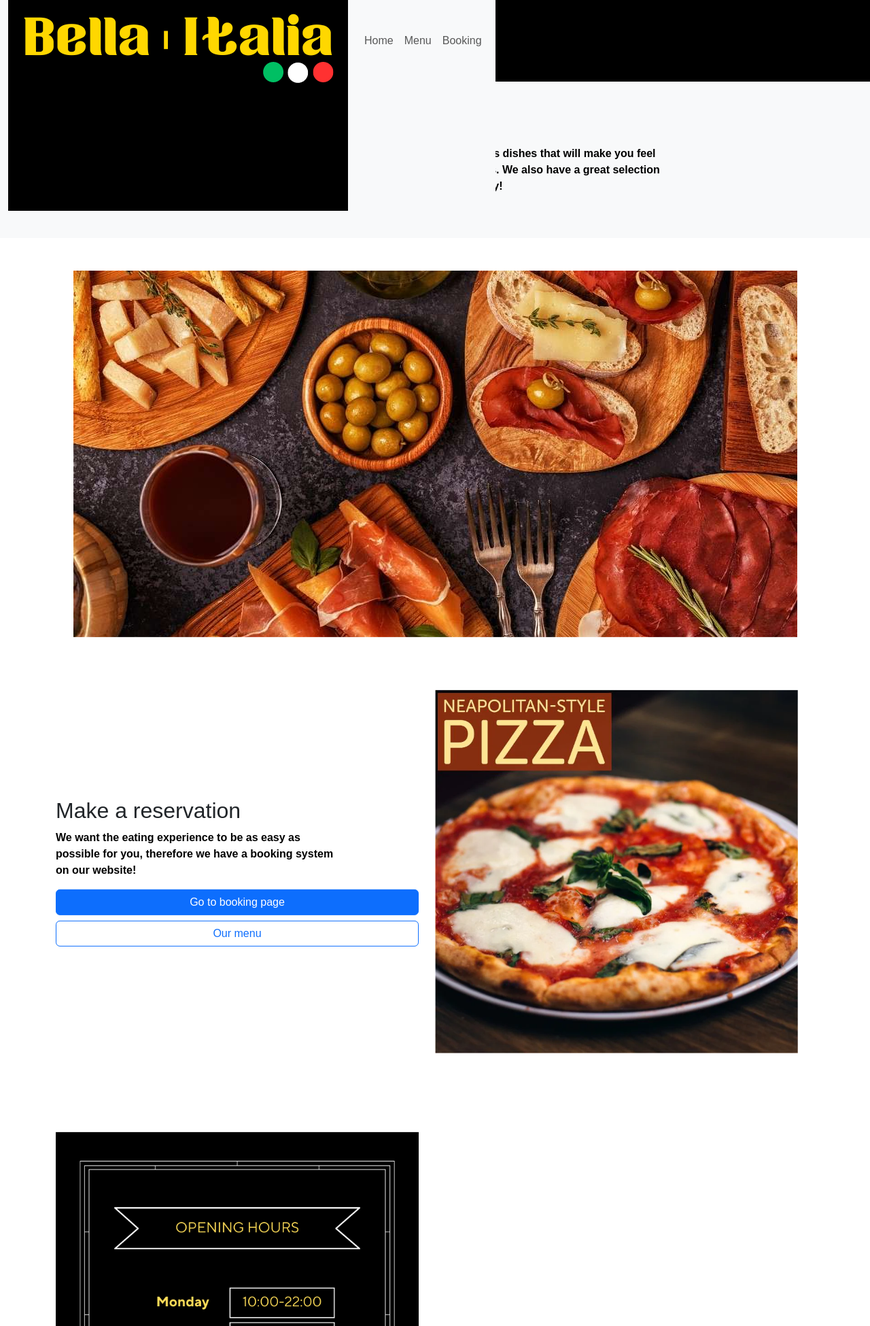
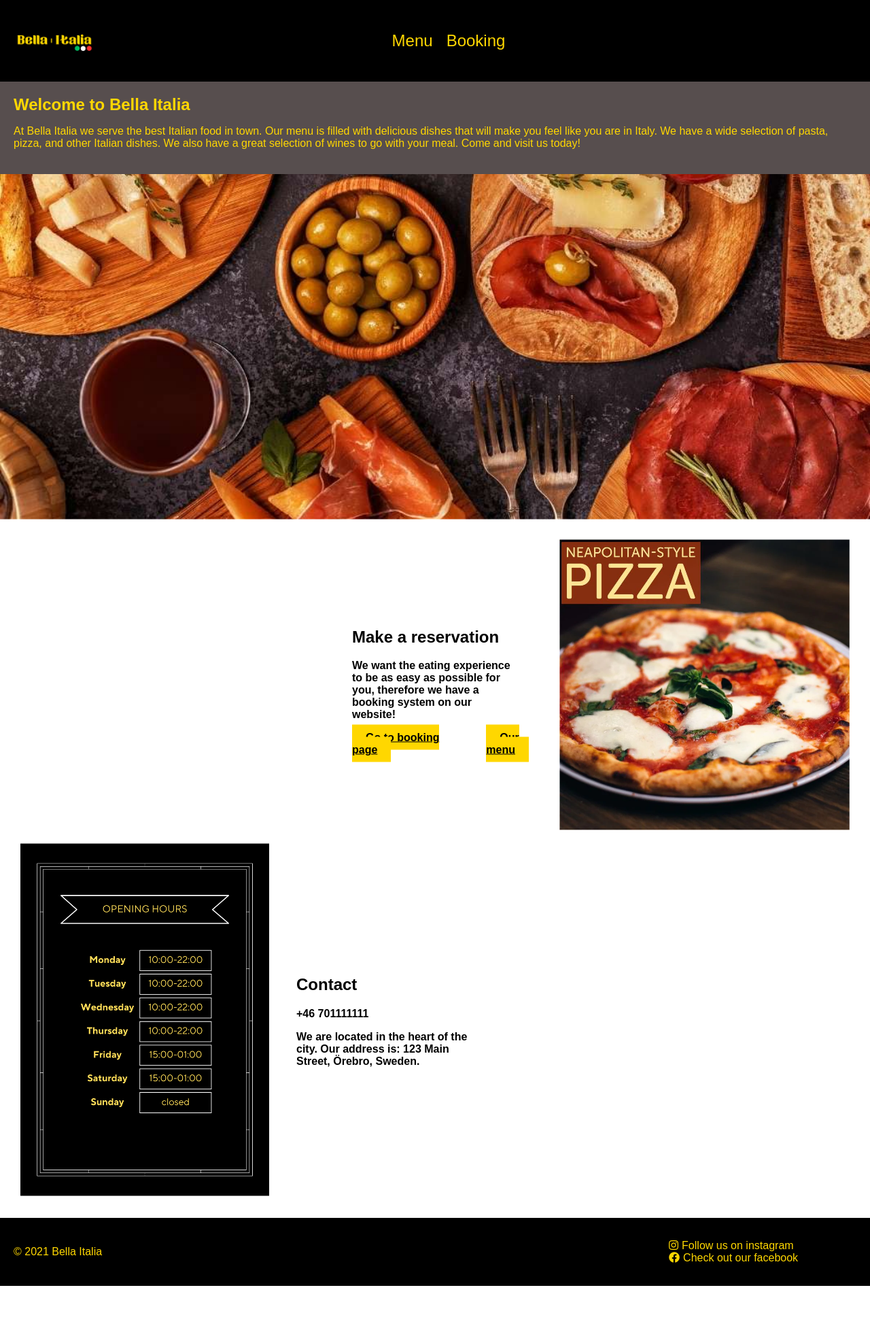
Before and after one commit to linusapelgren/bellaitalia, a Django app: page / in a window 1280 px wide. Shown: the top 1950 px of the page at 68% size. After the commit the page ends 1891 px from the top, so only its background shows below. Run offline with Django 5.2, Linux system fonts and the light colour scheme.

Commit message:
Modified home page template

```diff
--- a/home/templates/home/index.html
+++ b/home/templates/home/index.html
@@ -4,96 +4,85 @@
     {% load static %}
     <meta charset="UTF-8">
     <meta name="viewport" content="width=device-width, initial-scale=1.0">
+    <!-- Favicon for the site -->
     <link rel="icon" href="{% static 'images/favicon.ico' %}" type="image/x-icon">
+    <!-- Font Awesome for icons -->
     <link rel="stylesheet" href="https://cdnjs.cloudflare.com/ajax/libs/font-awesome/5.15.3/css/all.min.css">
-    <link href="https://cdn.jsdelivr.net/npm/bootstrap@5.3.0/dist/css/bootstrap.min.css" rel="stylesheet">
+    <!-- Custom CSS styles -->
     <link rel="stylesheet" href="{% static 'css/styles.css' %}">
     <title>Bella Italia</title>
 </head>
 <body>
-    <header>
-        <nav class="navbar navbar-expand-lg navbar-light bg-light">
-            <div class="container-fluid">
-                <a class="navbar-brand" href="#">
-                    <img src="{% static 'images/logo.png' %}" alt="Logo" class="logo" height="40">
-                </a>
-                <button class="navbar-toggler" type="button" data-bs-toggle="collapse" data-bs-target="#navbarNav" aria-controls="navbarNav" aria-expanded="false" aria-label="Toggle navigation">
-                    <span class="navbar-toggler-icon"></span>
+    <header id="header">
+        <div class="logocontainer">
+            <!-- Site logo -->
+            <img src="{% static 'images/logo.png' %}" alt="Logo" class="logo">
+        </div>
+        <nav id="menu">
+            <ul>
+                <!-- Navigation links -->
+                <li><a href="{% url 'menu' %}">Menu</a></li>
+                <li><a href="{% url 'make_reservation' %}">Booking</a></li>
+            </ul>
+        </nav>
+        <!-- Menu button for small screens -->
+        <div id="menusmallscreen">
+            <button class="menubtn">
+                <i class="fas fa-bars"></i>
             </button>
-                <div class="collapse navbar-collapse" id="navbarNav">
-                    <ul class="navbar-nav ms-auto">
-                        <li class="nav-item">
-                            <a class="nav-link" href="{% url 'home' %}">Home</a>
-                        </li>
-                        <li class="nav-item">
-                            <a class="nav-link" href="{% url 'menu' %}">Menu</a>
-                        </li>
-                        <li class="nav-item">
-                            <a class="nav-link" href="{% url 'make_reservation' %}">Booking</a>
-                        </li>
+        </div>
+        <!-- Side navigation for small screens -->
+        <div id="sidenav" class="sidenav">
+            <a href="{% url 'menu' %}">Menu</a>
+            <a href="{% url 'make_reservation' %}">Booking</a>
+        </div>
+    </header>
+    <section class="welcomebanner">
+        <h2>Welcome to Bella Italia</h2>
+        <p>At Bella Italia we serve the best Italian food in town. Our menu is filled with delicious dishes that will make you feel like you are in Italy. We have a wide selection of pasta, pizza, and other Italian dishes. We also have a great selection of wines to go with your meal. Come and visit us today!</p>
+    </section>
+    <section class="foodbanner">
+        <!-- Banner image of Italian food -->
+        <img src="{% static 'images/italianfood.jpg' %}" alt="Italian food">
+    </section>
+    <section class="content">
+        <div class="row">
+            <div class="container">
+                <h2>Make a reservation</h2>
+                <p>We want the eating experience to be as easy as possible for you, therefore we have a booking system on our website!</p>
+                <ul id="buttons">
+                    <li><a href="{% url 'make_reservation' %}">Go to booking page</a></li>
+                    <li><a href="{% url 'menu' %}">Our menu</a></li>
                 </ul>
             </div>
-            </div>
-        </nav>
-    </header>
-
-    <section class="text-center bg-light p-5">
-        <div class="container">
-            <h2>Welcome to Bella Italia</h2>
-            <p class="lead">At Bella Italia we serve the best Italian food in town. Our menu is filled with delicious dishes that will make you feel like you are in Italy. We have a wide selection of pasta, pizza, and other Italian dishes. We also have a great selection of wines to go with your meal. Come and visit us today!</p>
-        </div>
-    </section>
-
-    <section>
-        <div class="container text-center my-5">
-            <img src="{% static 'images/italianfood.jpg' %}" alt="Italian food" class="img-fluid">
-        </div>
-    </section>
-
-    <section class="content">
-        <div class="container my-5">
-            <div class="row">
-                <div class="col-md-6">
-                    <h2>Make a reservation</h2>
-                    <p>We want the eating experience to be as easy as possible for you, therefore we have a booking system on our website!</p>
-                    <div class="d-grid gap-2">
-                        <a href="{% url 'make_reservation' %}" class="btn btn-primary">Go to booking page</a>
-                        <a href="{% url 'menu' %}" class="btn btn-outline-primary">Our menu</a>
+            <div class="imgcontainer">
+                <!-- Image of a pizza -->
+                <img src="{% static 'images/pizza.png' %}" alt="Pizza" id="pizza">
             </div>
         </div>
-                <div class="col-md-6">
-                    <img src="{% static 'images/pizza.png' %}" alt="Pizza" class="img-fluid" id="pizza">
+        <div class="row2">
+            <div class="imgcontainer2">
+                <!-- Image showing opening hours -->
+                <img src="{% static 'images/openinghours.png' %}" alt="Opening Hours">
             </div>
-            </div>
-        </div>
-
-        <div class="container my-5">
-            <div class="row align-items-center">
-                <div class="col-md-6">
-                    <img src="{% static 'images/openinghours.png' %}" alt="Opening Hours" class="img-fluid">
-                </div>
-                <div class="col-md-6">
+            <div class="container2">
                 <h2>Contact</h2>
                 <p>+46 701111111</p>
                 <p>We are located in the heart of the city. Our address is: 123 Main Street, Örebro, Sweden.</p>
             </div>
         </div>
-        </div>
     </section>
-
-    <footer class="bg-light text-center py-4">
+    <footer>
         <p>&copy; 2021 Bella Italia</p>
-        <ul class="list-inline">
-            <li class="list-inline-item">
-                <a href="https://www.instagram.com" target="_blank" class="text-dark"><i class="fab fa-instagram"></i> Follow us on Instagram</a>
-            </li>
-            <li class="list-inline-item">
-                <a href="https://www.facebook.com" target="_blank" class="text-dark"><i class="fab fa-facebook"></i> Check out our Facebook</a>
-            </li>
+        <nav id="footermenu">
+            <ul>
+                <!-- Social media links -->
+                <li><a href="https://www.instagram.com" target="_blank"><i class="fab fa-instagram"></i>Follow us on instagram</a></li>
+                <li><a href="https://www.facebook.com" target="_blank"><i class="fab fa-facebook"></i>Check out our facebook</a></li>
             </ul>
+        </nav>
     </footer>
-
-    <script src="https://cdn.jsdelivr.net/npm/bootstrap@5.3.0/dist/js/bootstrap.bundle.min.js"></script>
+    <!-- Custom JavaScript file -->
     <script src="{% static 'scripts/script.js' %}"></script>
 </body>
 </html>
```
Lines whose indentation alone changed are shown as unchanged.
